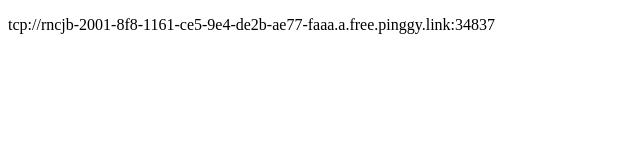
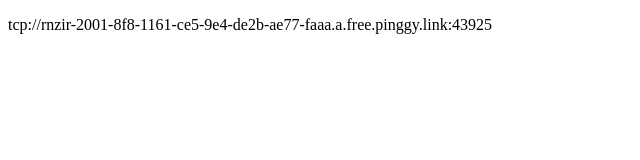
Before and after one commit to ermfwernfjwejf/cool.github.io, a plain HTML site: page index.html in a window 1280 px wide. Shown: the full height of the page, 0-640 px from the left. Drawn offline with Linux system fonts and the light colour scheme.

Commit message:
Update index.html

```diff
--- a/index.html
+++ b/index.html
@@ -13,7 +13,7 @@
         <!--[if lt IE 7]>
             <p class="browsehappy">You are using an <strong>outdated</strong> browser. Please <a href="#">upgrade your browser</a> to improve your experience.</p>
         <![endif]-->
-        <p>tcp://rncjb-2001-8f8-1161-ce5-9e4-de2b-ae77-faaa.a.free.pinggy.link:34837</p>
+        <p>tcp://rnzir-2001-8f8-1161-ce5-9e4-de2b-ae77-faaa.a.free.pinggy.link:43925</p>
         <script src="" async defer></script>
     </body>
 </html>
```
